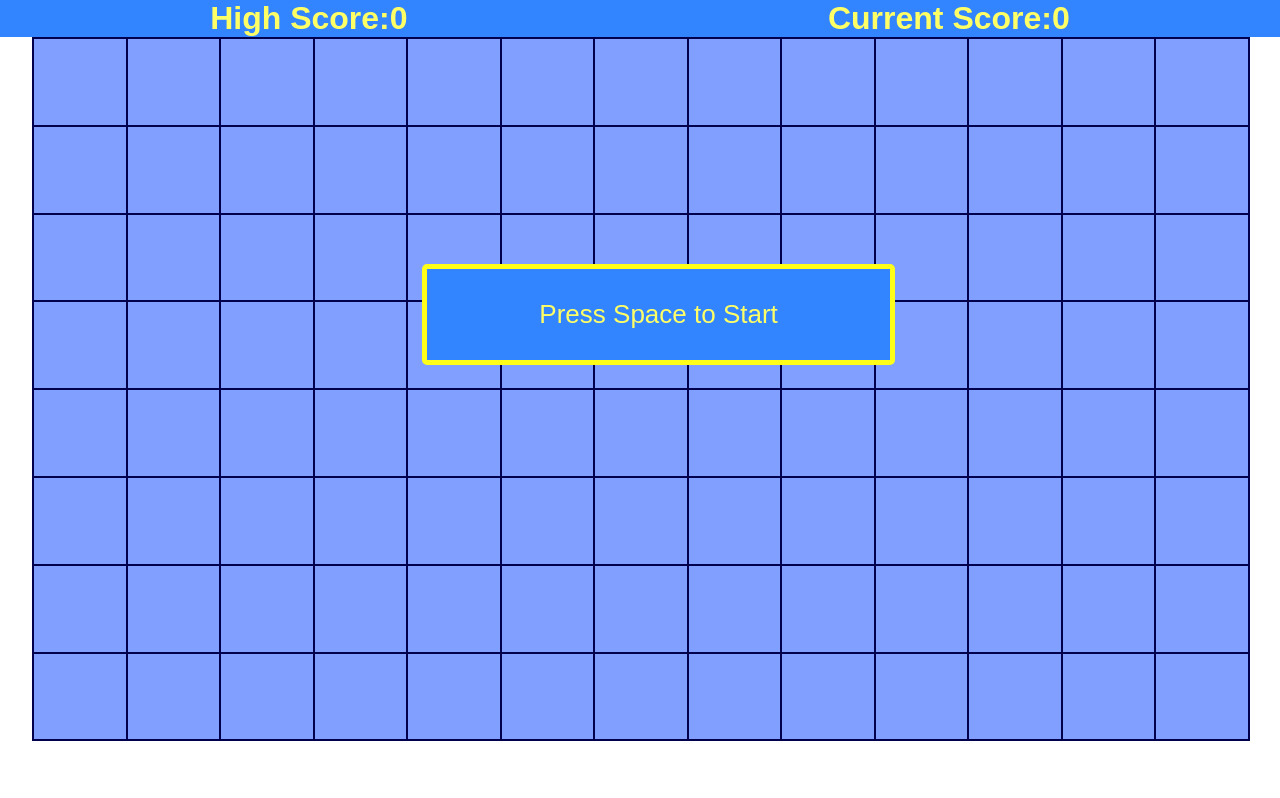
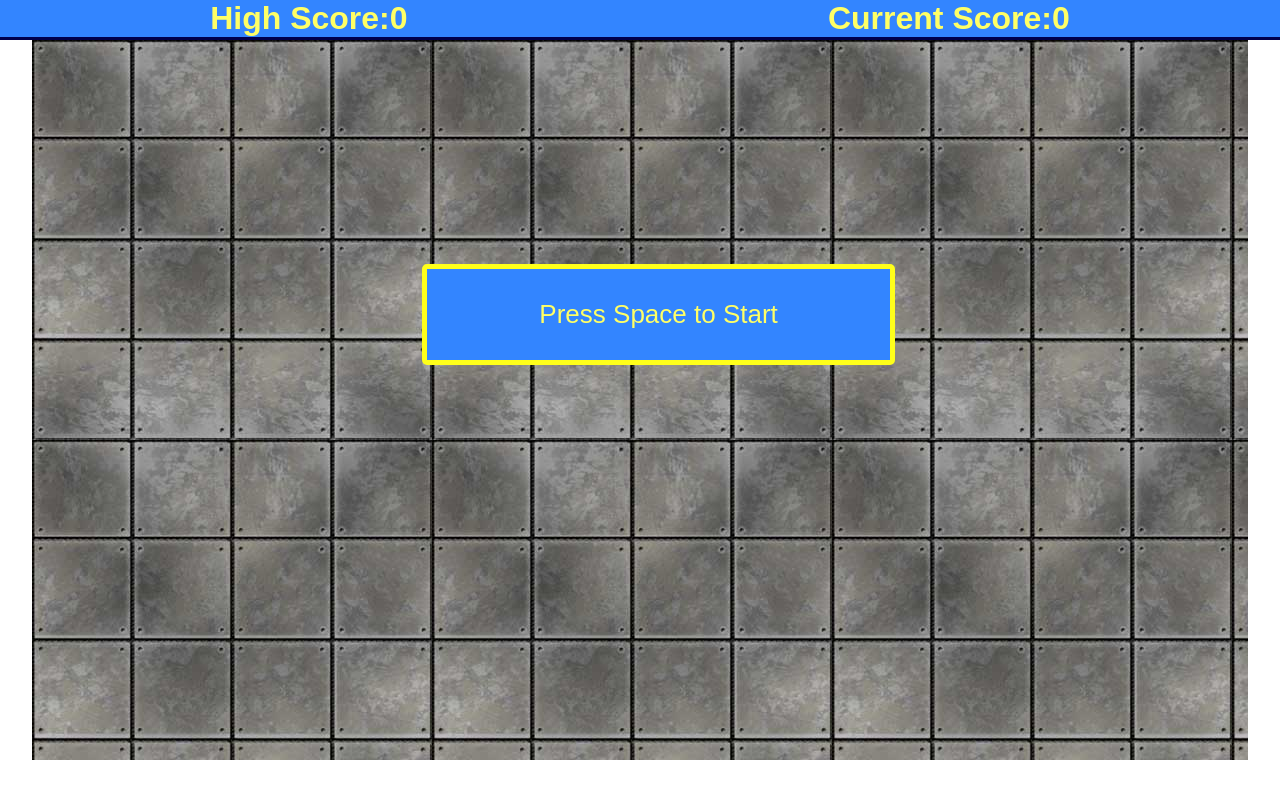
Before and after one commit to seungpark/Snake-JS, a plain HTML site: page index.html in a window 1280 px wide. Drawn offline with Linux system fonts and the light colour scheme.

Commit message:
add background image

```diff
--- a/css/snake.css
+++ b/css/snake.css
@@ -8,7 +8,8 @@ li, ul, div {
 
 figure{
   margin: auto;
-  height: auto;;
+  height: auto;
+  background-image: url('../assets/background.jpg');
 }
 
 h1 {
@@ -22,17 +23,16 @@ h1 {
 }*/
 
 ul{
-  background-color: #809fff;
-  border-left: 1px solid  #00004d;
-  border-right: 1px solid  #00004d;
+  /*border-left: 1px solid  #00004d;*/
+  /*border-right: 1px solid  #00004d;*/
 }
 
 ul:last-child{
-  border-bottom: 1px solid  #00004d;
+  /*border-bottom: 1px solid  #00004d;*/
 }
 
 ul:first-child{
-  border-top: 1px solid #00004d;
+  /*border-top: 1px solid #00004d;*/
 }
 
 li{
@@ -42,7 +42,6 @@ li{
   height: 100%;
   /*height: auto;
   width: auto;*/
-  border: 1px solid #00004d;
   background-size: contain;
   background-repeat: no-repeat;
 }
@@ -96,6 +95,7 @@ li.apple {
   background-color: #3385ff;
   font-family: sans-serif;
   color: #ffff66;
+  border-bottom: 3px solid #00004d;
 }
 
 .score-container {
```
Also changed, not shown: assets/background.jpg (added).
